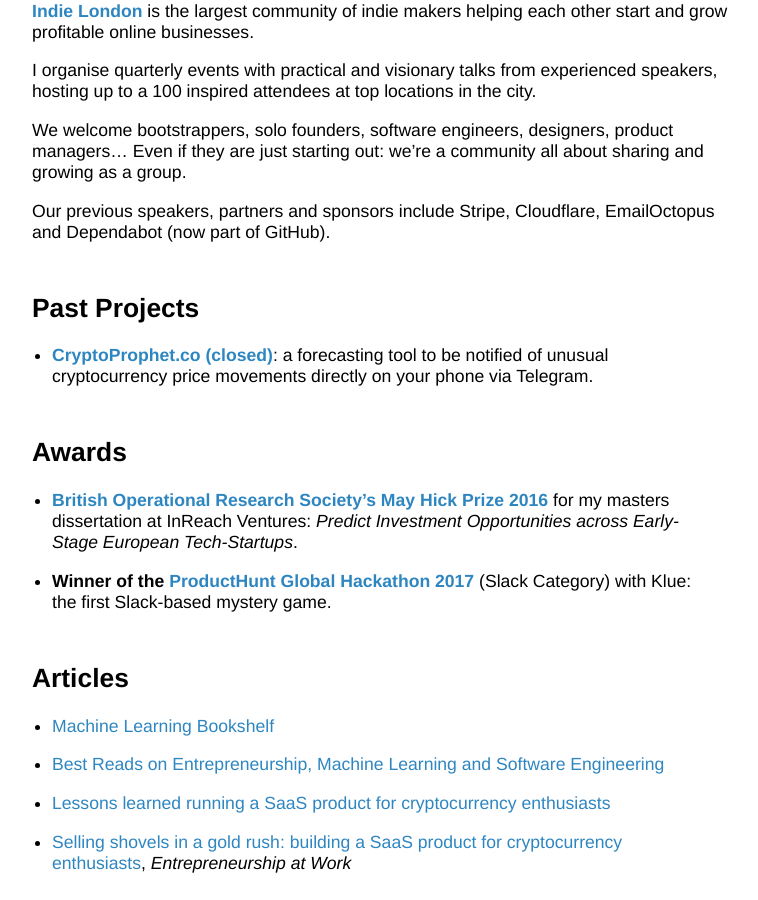
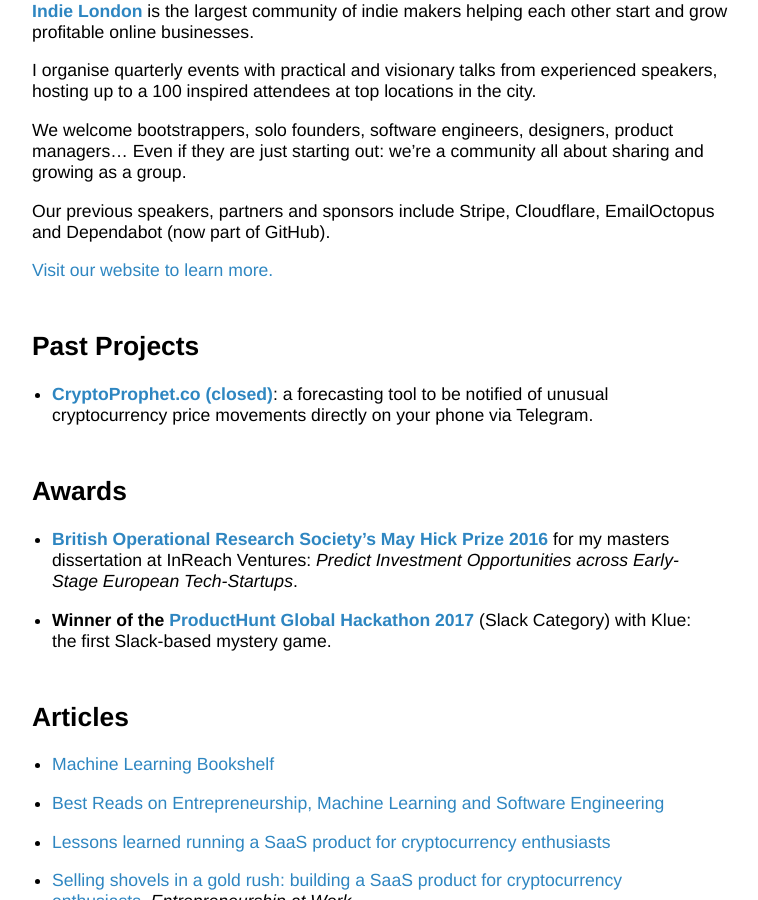
Before and after one commit to ghyslain/ghyslain.me, a Jekyll site: the page built from index.md, in a window 1280 px wide and 900 px high, scrolled down 1232 px. Shown: the whole window, without its empty margins (258-1016 px from the left). Built offline with Jekyll 4.4.1, drawn with Linux system fonts in a browser that asks for light colours; part of the change alters nothing that is shown.

Commit message:
learn more

```diff
--- a/index.md
+++ b/index.md
@@ -1,6 +1,6 @@
 ---
 layout: default
-description: "Data Product Manager at InReach Ventures, the AI powered VC. Organizer of Indie London, the largest events for London indie makers."
+description: "Data Product Manager at InReach Ventures, the AI powered VC. Founder and Community Lead of Indie London, the largest events for London indie entrepreneurs."
 title: Ghyslain Gaillard
 
 ---
@@ -31,6 +31,8 @@ We welcome bootstrappers, solo founders, software engineers, designers, product
 
 Our previous speakers, partners and sponsors include Stripe, Cloudflare, EmailOctopus and Dependabot (now part of GitHub).
 
+[Visit our website to learn more.](https://indieldn.com/)
+
 ## Past Projects
 
 - **[CryptoProphet.co  (closed)](https://web.archive.org/web/20180524165212/https://cryptoprophet.co/)**: a forecasting tool to be notified of unusual cryptocurrency price movements  directly on your phone via Telegram.
```
